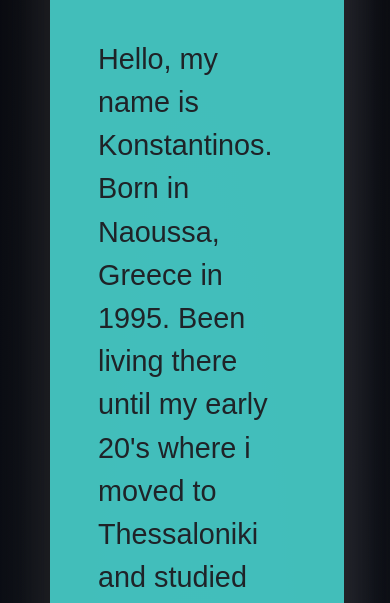
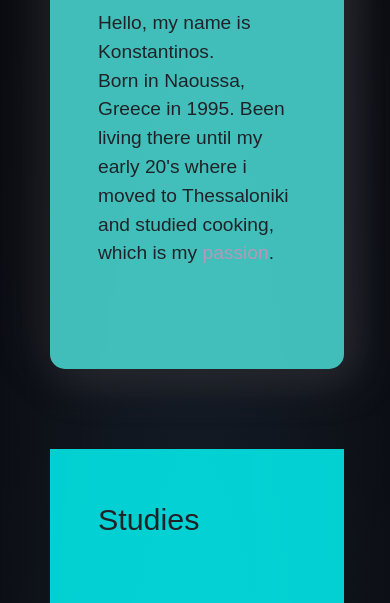
Before and after one commit to anecthc/anecthc.github.io, a plain HTML site: page index.html in a window 390 px wide. In both pictures the pointer is over the element 197 px from the left and 419 px from the top of the page. Shown: the part 241-844 px from the top of the page. Drawn offline with nearby package versions, Linux system fonts and the light colour scheme.

Commit message:
fixed some css

```diff
--- a/styles.css
+++ b/styles.css
@@ -34,6 +34,8 @@
   flex: 1;
   transition: 1.4s;
   font-size: 1.9rem;
+  z-index: 1;
+
 
 }
 
@@ -48,6 +50,7 @@
   10px 10px 44px #34343b;
   -moz-box-shadow: -10px -10px 44px #1e1e21,
   10px 10px 44px #34343b;
+  z-index: 2;
 }
 
 
@@ -95,9 +98,21 @@
 
 .abt3:hover{
   margin-bottom: 40px;
+
 }
 
 .abt4:hover{
 
   transform: translateY(-20px);
 }
+
+
+@media (max-width: 660px){
+  .about{
+    font-size: 1.1rem;
+  }
+  .bd-highlight:hover > .about{
+    font-size: 1.2rem;
+  }
+
+}
```
